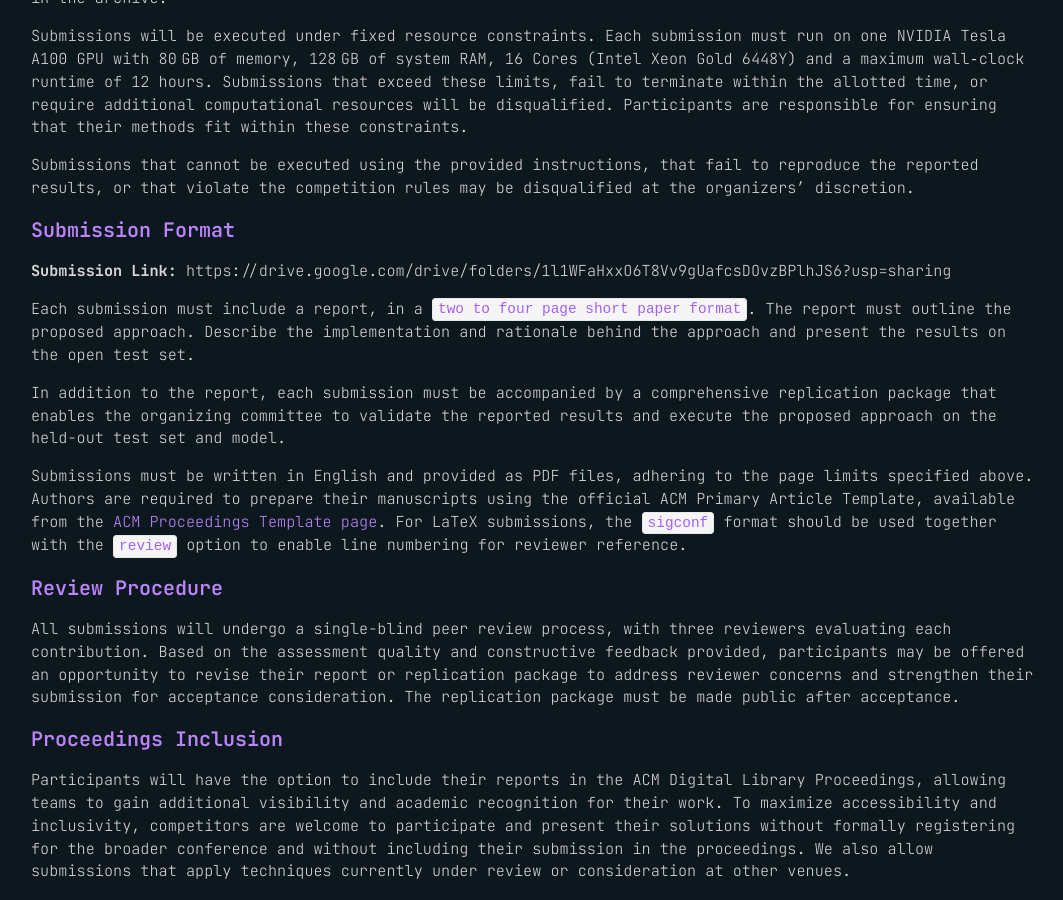
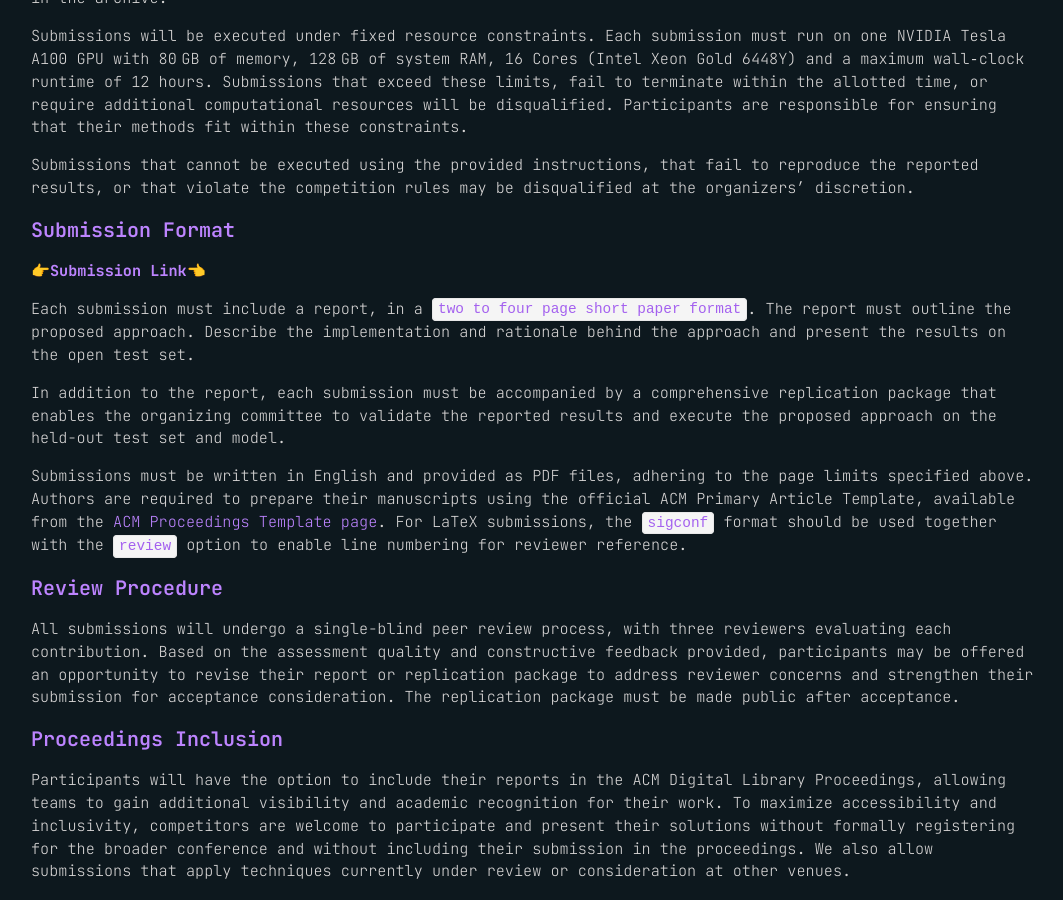
Before and after one commit to poisonedchalice/poisonedchalice.github.io, a Jekyll site: the page built from _posts/2025-07-27-cfp.markdown, in a window 1280 px wide and 900 px high, scrolled down 660 px. Shown: the whole window, without its empty margins (104-1167 px from the left). Built offline with Jekyll 4.4.1, drawn with Linux system fonts in a browser that asks for light colours.

Commit message:
add submission link

````diff
--- a/_posts/2025-07-27-cfp.markdown
+++ b/_posts/2025-07-27-cfp.markdown
@@ -21,7 +21,7 @@ Submissions that cannot be executed using the provided instructions, that fail t
 
 #### Submission Format
 
-**Submission Link:** https://drive.google.com/drive/folders/1l1WFaHxxO6T8Vv9gUafcsDOvzBPlhJS6?usp=sharing
+👉[**Submission Link**](https://drive.google.com/drive/folders/1l1WFaHxxO6T8Vv9gUafcsDOvzBPlhJS6?usp=sharing)👈
 
 Each submission must include a report, in a ```two to four page short paper format```. The report must outline the proposed approach. Describe the implementation and rationale behind the approach and present the results on the open test set.
 
````
